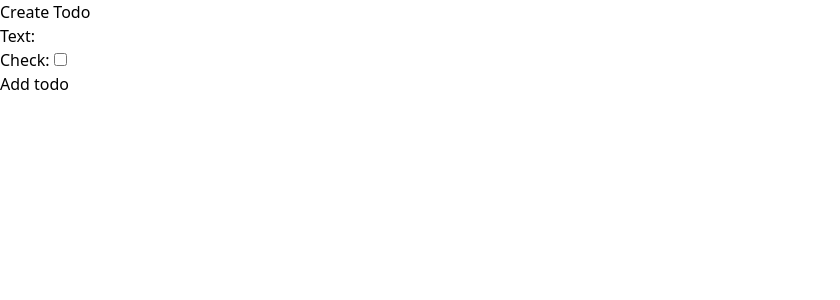
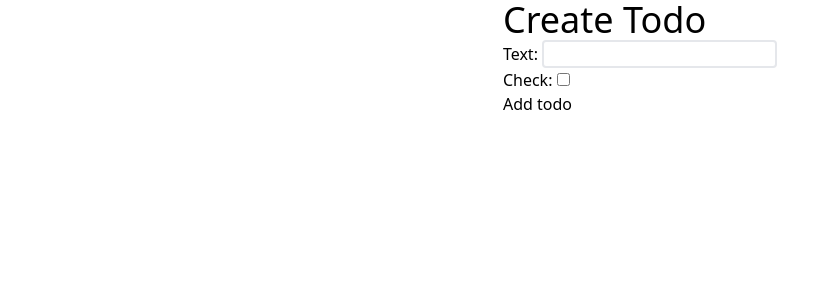
Before and after one commit to JakWai01/learning, a Django app: page /create/ in a window 1280 px wide. Shown: the top 300 px of the page, without its empty margins (0-840 px from the left). Run offline with Django 3.2, Linux system fonts and the light colour scheme.

Commit message:
feat: Style form in tailwind

```diff
--- a/todo/todoapp/forms.py
+++ b/todo/todoapp/forms.py
@@ -1,5 +1,6 @@
 from django import forms
+from django.forms import TextInput
 
 class CreateNewList(forms.Form):
-    text = forms.CharField(label="Text", max_length=200)
+    text = forms.CharField(label="Text", max_length=200, widget=forms.TextInput(attrs={'class': 'focus:outline-none focus:ring focus:border-blue-300 rounded border-2'}))
     check = forms.BooleanField(required=False)
--- a/todo/todoapp/templates/todoapp/create.html
+++ b/todo/todoapp/templates/todoapp/create.html
@@ -1,8 +1,14 @@
 {% extends "todoapp/base.html" %}
 {% block content %}
-<h3>Create Todo</h3>
-<form method="post" action="/create/">
-    {% csrf_token %}
-    {{form.as_p}}
-    <button type="submit" name="save">Add todo</button>
+
+<div class="grid">
+    <div class="place-self-center">
+        <h1 class="text-4xl">Create Todo</h1>
+        <form method="post" action="/create/" class="">
+        {% csrf_token %}
+        {{form.as_p}}
+        <button type="submit" name="save" class="">Add todo</button>
+        </form>
+    </div>
+</div>
 {% endblock %}
```
